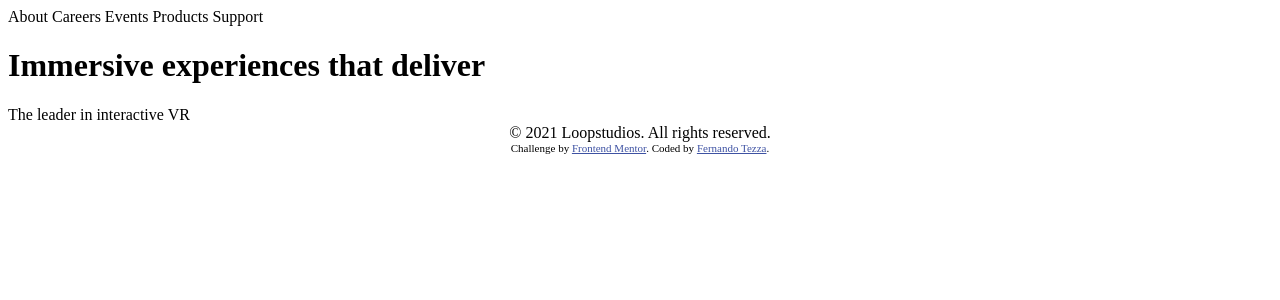
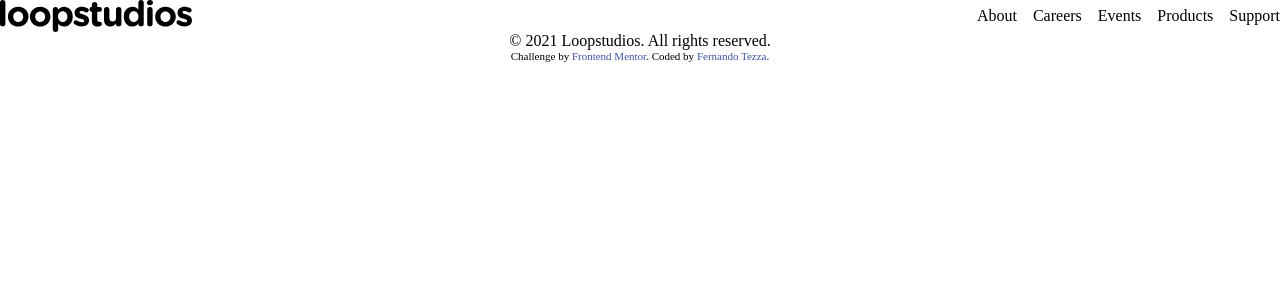
Before and after one commit to devtezza/loopstudios, a Svelte app: page / in a window 1280 px wide. Shown: the top 300 px of the page. Built offline with nearby package versions, Linux system fonts and the light colour scheme.

Commit message:
Add basic styles and begin creating navmenu

```diff
--- a/src/App.svelte
+++ b/src/App.svelte
@@ -1,21 +1,12 @@
 <script>
   import './styles/main.css'
   import Footer from './lib/Footer.svelte';
+  import Header from './lib/Header.svelte';
 </script>
 
 <main>
 
-  About
-  Careers
-  Events
-  Products
-  Support
-
-  <h1>Immersive experiences that deliver</h1>
-
-
-
-  The leader in interactive VR
+  <Header />
   <Footer />
 </main>
 
--- a/src/styles/main.css
+++ b/src/styles/main.css
@@ -0,0 +1,34 @@
+*,
+*::before,
+*::after {
+  box-sizing: border-box;
+  margin: 0;
+  padding: 0;
+}
+
+img,
+picture,
+svg {
+  max-width: 100%;
+  display: block;
+}
+
+:root {
+/*Colors*/
+--default-white: 0, 0%, 100%;
+--default-black: 0, 0%, 0%;
+--dark-gray: 0, 0%, 55%;
+--very-dark-gray: 0, 0%, 41%;
+
+/*Font Sizes*/
+--default-font-size: 15px;
+}
+
+a {
+    color: hsl(var(--default-black));
+    text-decoration: none;
+}
+
+ul {
+    list-style: none;
+}
```
Also changed, not shown: public/images/logo.svg.
